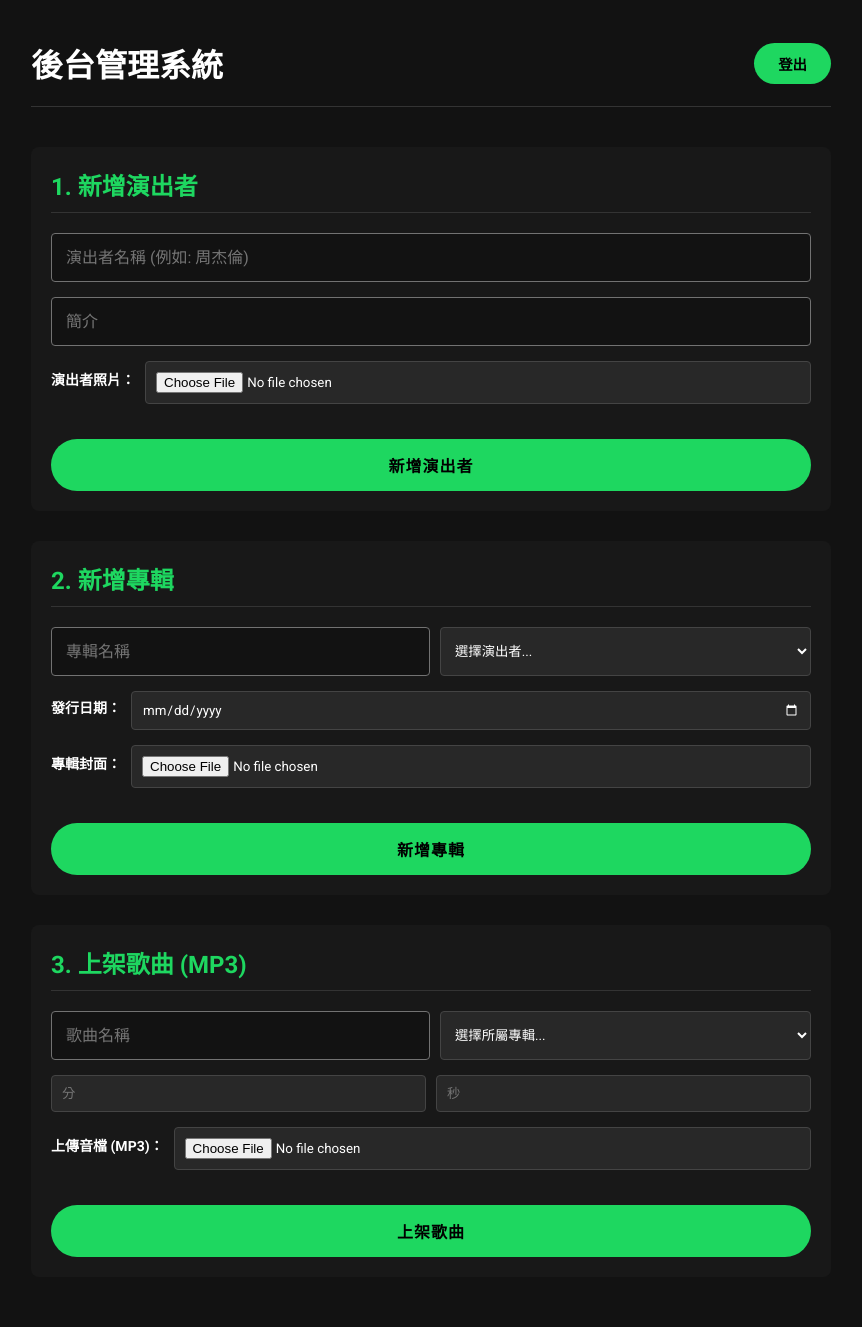
After one commit to aaa123456yg/music-platform, a Flask app: page /admin/dashboard in a window 1280 px wide. The commit adds this page. Shown: the whole page, without its empty margins (209-1071 px from the left). Run offline with Flask 3, Linux system fonts and the light colour scheme; the visitor is signed in with stand-in values (Sample User, id 1); data that the repository does not hold is empty.

Commit message:
增加後臺管理功能，增加初步查詢功能

```diff
--- a/app.py
+++ b/app.py
@@ -1,4 +1,5 @@
 import os
+from werkzeug.utils import secure_filename
 from flask import Flask, render_template, request, redirect, url_for, flash
 from flask_sqlalchemy import SQLAlchemy
 from flask_login import LoginManager, UserMixin, login_user, login_required, logout_user, current_user
@@ -16,6 +17,11 @@ app.config['SECRET_KEY'] = 'your_secret_key_here'
 # MySQL 範例: 'mysql+pymysql://帳號:密碼@localhost/MusicPlatform'
 app.config['SQLALCHEMY_DATABASE_URI'] = 'mysql+pymysql://root:@localhost:3306/MusicPlatform'
 app.config['SQLALCHEMY_TRACK_MODIFICATIONS'] = False
+# 設定上傳存檔路徑
+app.config['UPLOAD_FOLDER'] = os.path.join(app.static_folder, 'music')
+app.config['COVER_FOLDER'] = os.path.join(app.static_folder, 'covers')
+app.config['ARTIST_FOLDER'] = os.path.join(app.static_folder, 'artists') # ★ 新增這行
+app.config['ALLOWED_EXTENSIONS'] = {'mp3', 'wav', 'ogg', 'png', 'jpg', 'jpeg'}
 
 # 初始化擴充套件
 db = SQLAlchemy(app)
@@ -89,6 +95,12 @@ class Album(db.Model):
 
     songs = db.relationship('Song', backref='album', lazy=True)
 
+class Employees(db.Model):
+    __tablename__ = 'employees'
+    eId = db.Column(db.String(10), primary_key=True)
+    e_name = db.Column(db.String(20), nullable=False)
+    e_password = db.Column(db.String(20), nullable=False)
+
 class Song(db.Model):
     __tablename__ = 'songs'
     song_id = db.Column(db.Integer, primary_key=True)
@@ -133,7 +145,23 @@ def index():
         # 未登入，導向登入頁 (或是顯示 Landing Page)
         return redirect(url_for('login'))
 
+# app.py 新增搜尋路由
 
+@app.route('/search')
+@login_required
+def search():
+    q = request.args.get('q', '') # 取得網址上的 ?q=關鍵字
+
+    if not q:
+        return redirect(url_for('index'))
+
+    # 使用 ilike 進行模糊搜尋 (不分大小寫)
+    # 搜尋 歌曲、專輯、演出者
+    songs = Song.query.filter(Song.title.ilike(f'%{q}%')).all()
+    albums = Album.query.filter(Album.title.ilike(f'%{q}%')).all()
+    artists = Artist.query.filter(Artist.name.ilike(f'%{q}%')).all()
+
+    return render_template('search_results.html', q=q, songs=songs, albums=albums, artists=artists)
 # app.py
 @app.route('/login', methods=['GET', 'POST'])
 def login():
@@ -201,6 +229,156 @@ def register():
         return redirect(url_for('register'))
 
     return render_template('register.html')
+# --- 後台管理系統路由 ---
+
+# 1. 後台登入
+@app.route('/admin/login', methods=['GET', 'POST'])
+def admin_login():
+    if request.method == 'POST':
+        eid = request.form.get('eid')
+        password = request.form.get('password')
+
+        # 查詢員工表 (因為是後台，這裡直接明文比對示範，實際專案建議也要加密)
+        employee = Employees.query.filter_by(eId=eid).first()
+
+        if employee and employee.e_password == password:
+            # 使用 Session 記住管理員登入狀態 (與一般 User 分開)
+            from flask import session
+            session['admin_id'] = employee.eId
+            return redirect(url_for('admin_dashboard'))
+        else:
+            flash('管理員帳號或密碼錯誤', 'danger')
+
+    return render_template('admin_login.html')
+
+# 2. 後台儀表板 (上架頁面)
+@app.route('/admin/dashboard')
+def admin_dashboard():
+    from flask import session
+    if 'admin_id' not in session:
+        return redirect(url_for('admin_login'))
+
+    # 撈出所有演出者與專輯，供下拉選單使用
+    artists = Artist.query.all()
+    albums = Album.query.all()
+
+    return render_template('admin.html', artists=artists, albums=albums)
+
+# 3. 新增演出者功能
+# app.py 更新版 add_artist 路由
+
+@app.route('/admin/add_artist', methods=['POST'])
+def add_artist():
+    name = request.form.get('name')
+    bio = request.form.get('bio')
+
+    # 處理演出者照片上傳
+    image_path = None # 預設為空 (如果沒上傳就留空)
+
+    if 'artist_file' in request.files:
+        file = request.files['artist_file']
+        if file.filename != '':
+            filename = secure_filename(file.filename)
+            # 存到 static/artists/ 資料夾
+            file.save(os.path.join(app.config['ARTIST_FOLDER'], filename))
+            # 記錄路徑
+            image_path = f'/static/artists/{filename}'
+
+    # 寫入資料庫 (加入 artist_image_url)
+    new_artist = Artist(name=name, bio=bio, artist_image_url=image_path)
+    db.session.add(new_artist)
+    db.session.commit()
+
+    flash(f'演出者 {name} 新增成功！', 'success')
+    return redirect(url_for('admin_dashboard'))
+
+# app.py 更新版 add_album 路由
+
+@app.route('/admin/add_album', methods=['POST'])
+def add_album():
+    title = request.form.get('title')
+    artist_id = request.form.get('artist_id')
+    release_date_str = request.form.get('release_date')
+
+    # 1. 處理日期
+    release_date = datetime.strptime(release_date_str, '%Y-%m-%d').date() if release_date_str else None
+
+    # 2. 處理封面圖片上傳
+    cover_path = None # 預設為空
+
+    if 'cover_file' in request.files:
+        file = request.files['cover_file']
+        if file.filename != '':
+            filename = secure_filename(file.filename)
+            # 存到 static/covers/ 資料夾
+            file.save(os.path.join(app.config['COVER_FOLDER'], filename))
+            # 記錄路徑供前端使用
+            cover_path = f'/static/covers/{filename}'
+
+    # 3. 寫入資料庫 (加入 cover_art_url)
+    new_album = Album(
+        title=title,
+        artist_id=artist_id,
+        release_date=release_date,
+        cover_art_url=cover_path  # ★★★ 這裡存入路徑 ★★★
+    )
+    db.session.add(new_album)
+    db.session.commit()
+
+    flash(f'專輯 {title} 新增成功！', 'success')
+    return redirect(url_for('admin_dashboard'))
+
+# 5. 上架歌曲功能 (最重要！)
+@app.route('/admin/add_song', methods=['POST'])
+def add_song():
+    from flask import session
+    title = request.form.get('title')
+    album_id = request.form.get('album_id')
+    duration_m = request.form.get('duration_minutes')
+    duration_s = request.form.get('duration_seconds')
+
+    # 處理檔案上傳
+    if 'audio_file' not in request.files:
+        flash('沒有上傳檔案', 'danger')
+        return redirect(url_for('admin_dashboard'))
+
+    file = request.files['audio_file']
+
+    if file.filename == '':
+        flash('未選擇檔案', 'danger')
+        return redirect(url_for('admin_dashboard'))
+
+    if file:
+        filename = secure_filename(file.filename)
+        # 存檔到 static/music/
+        file.save(os.path.join(app.config['UPLOAD_FOLDER'], filename))
+
+        # 資料庫存的路徑 (給前端 <audio src="..."> 用的)
+        db_path = f'/static/music/{filename}'
+
+        # 寫入資料庫
+        new_song = Song(
+            title=title,
+            album_id=album_id,
+            duration_minutes=duration_m,
+            duration_seconds=duration_s,
+            audio_file_url=db_path,
+            eId=session['admin_id'], # 記錄是誰上架的
+            upload_date=datetime.utcnow()
+        )
+        db.session.add(new_song)
+        db.session.commit()
+
+        flash(f'歌曲 {title} 上架成功！', 'success')
+
+    return redirect(url_for('admin_dashboard'))
+
+# 6. 後台登出
+@app.route('/admin/logout')
+def admin_logout():
+    from flask import session
+    session.pop('admin_id', None)
+    return redirect(url_for('admin_login'))
 # --- 啟動程式 ---
 if __name__ == '__main__':
     # 建立資料庫表格 (第一次執行時需要)
--- /dev/null
+++ b/templates/admin.html
@@ -0,0 +1,189 @@
+<!DOCTYPE html>
+<html lang="zh-TW">
+<head>
+    <meta charset="UTF-8">
+    <title>後台管理 - MusicPlatform</title>
+    <link rel="stylesheet" href="{{ url_for('static', filename='style.css') }}?v=11">
+    <link href="https://fonts.googleapis.com/css2?family=Roboto:wght@400;700&display=swap" rel="stylesheet">
+    <style>
+        /* 後台專用樣式 */
+        body {
+            /* 確保背景色一致 */
+            background-color: #121212;
+            color: white;
+            align-items: flex-start; /* 讓內容從上面開始，不要垂直置中 */
+            padding-top: 20px;
+        }
+
+        .admin-container {
+            width: 100%;
+            max-width: 800px;
+            margin: 0 auto;
+            padding: 20px;
+        }
+
+        /* ★★★ 修正 1：頂部排版 (Flexbox) ★★★ */
+        .admin-header {
+            display: flex;
+            justify-content: space-between; /* 一左一右 */
+            align-items: center;            /* 垂直置中 */
+            margin-bottom: 40px;
+            padding-bottom: 20px;
+            border-bottom: 1px solid #333;
+        }
+
+        .admin-header h1 {
+            margin: 0;
+            font-size: 2rem;
+            white-space: nowrap; /* 強制標題不換行 */
+        }
+
+        /* ★★★ 修正 2：登出按鈕樣式 (覆蓋原本的寬度) ★★★ */
+        .logout-btn {
+            background-color: #1ed760;
+            color: #000;
+            font-weight: 700;
+            padding: 10px 24px;
+            border-radius: 500px;
+            text-decoration: none;
+            font-size: 0.9rem;
+            /* 關鍵：取消 100% 寬度，改為自動寬度 */
+            width: auto !important;
+            display: inline-block;
+        }
+        .logout-btn:hover {
+            background-color: #1fdf64;
+            transform: scale(1.05);
+        }
+
+        /* 表單區塊 */
+        .form-section {
+            background-color: #181818;
+            padding: 20px;
+            border-radius: 8px;
+            margin-bottom: 30px;
+        }
+
+        .form-section h2 {
+            margin-top: 0;
+            color: #1ed760;
+            border-bottom: 1px solid #333;
+            padding-bottom: 10px;
+            margin-bottom: 20px;
+        }
+
+        .form-row {
+            display: flex;
+            gap: 10px;
+            margin-bottom: 15px;
+        }
+
+        .form-control {
+            flex: 1;
+            background: #282828;
+            border: 1px solid #444;
+            color: white;
+            padding: 10px;
+            border-radius: 4px;
+            font-family: inherit;
+        }
+
+        select.form-control { cursor: pointer; }
+
+        /* 讓輸入框 focus 時有白框 */
+        .form-control:focus {
+            outline: 2px solid #fff;
+            border-color: transparent;
+        }
+
+        /* ★★★ 修正 3：日期輸入框強制英文 ★★★ */
+        /* 透過 filter 把預設圖示變白 */
+        input[type="date"] {
+            color-scheme: dark;
+        }
+    </style>
+</head>
+<body>
+    <div class="admin-container">
+
+        <div class="admin-header">
+            <h1>後台管理系統</h1>
+            <a href="/admin/logout" class="logout-btn">登出</a>
+        </div>
+
+        {% with messages = get_flashed_messages(with_categories=true) %}
+            {% if messages %}
+                {% for category, message in messages %}
+                    <div class="alert alert-{{ category }}"><span>{{ message }}</span></div>
+                {% endfor %}
+            {% endif %}
+        {% endwith %}
+
+        <div class="form-section">
+            <h2>1. 新增演出者</h2>
+            <form action="/admin/add_artist" method="POST" enctype="multipart/form-data">
+                <div class="form-row">
+                    <input type="text" name="name" class="form-control" placeholder="演出者名稱 (例如: 周杰倫)" required>
+                </div>
+                <div class="form-row">
+                    <input type="text" name="bio" class="form-control" placeholder="簡介">
+                </div>
+                <div class="form-row">
+                    <label style="align-self: center; white-space: nowrap;">演出者照片：</label>
+                    <input type="file" name="artist_file" class="form-control" accept="image/*">
+                </div>
+                <button type="submit" class="btn-primary">新增演出者</button>
+            </form>
+        </div>
+
+        <div class="form-section">
+            <h2>2. 新增專輯</h2>
+            <form action="/admin/add_album" method="POST" enctype="multipart/form-data">
+                <div class="form-row">
+                    <input type="text" name="title" class="form-control" placeholder="專輯名稱" required>
+                    <select name="artist_id" class="form-control" required>
+                        <option value="" disabled selected>選擇演出者...</option>
+                        {% for artist in artists %}
+                            <option value="{{ artist.artist_id }}">{{ artist.name }}</option>
+                        {% endfor %}
+                    </select>
+                </div>
+                <div class="form-row">
+                    <label style="align-self: center; white-space: nowrap;">發行日期：</label>
+                    <input type="date" name="release_date" class="form-control" lang="en">
+                </div>
+                <div class="form-row">
+                    <label style="align-self: center; white-space: nowrap;">專輯封面：</label>
+                    <input type="file" name="cover_file" class="form-control" accept="image/*" required>
+                </div>
+                <button type="submit" class="btn-primary">新增專輯</button>
+            </form>
+        </div>
+
+        <div class="form-section">
+            <h2>3. 上架歌曲 (MP3)</h2>
+            <form action="/admin/add_song" method="POST" enctype="multipart/form-data">
+                <div class="form-row">
+                    <input type="text" name="title" class="form-control" placeholder="歌曲名稱" required>
+                    <select name="album_id" class="form-control" required>
+                        <option value="" disabled selected>選擇所屬專輯...</option>
+                        {% for album in albums %}
+                            <option value="{{ album.album_id }}">{{ album.title }} ({{ album.artist.name }})</option>
+                        {% endfor %}
+                    </select>
+                </div>
+                <div class="form-row">
+                    <input type="number" name="duration_minutes" class="form-control" placeholder="分" min="0">
+                    <input type="number" name="duration_seconds" class="form-control" placeholder="秒" min="0" max="59">
+                </div>
+                <div class="form-row">
+                    <label style="align-self: center; white-space: nowrap;">上傳音檔 (MP3)：</label>
+                    <input type="file" name="audio_file" class="form-control" accept=".mp3, .wav" required>
+                </div>
+                <button type="submit" class="btn-primary">上架歌曲</button>
+            </form>
+        </div>
+
+    </div>
+</body>
+</html>
```
Also changed, not shown: static/style.css (+74 -0 lines), templates/admin_login.html (added, +40 -0 lines), templates/search_results.html (added, +158 -0 lines).
